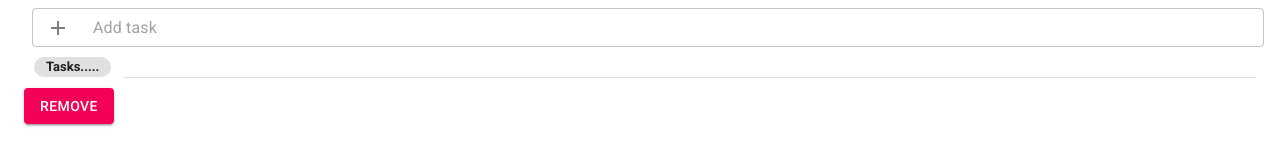
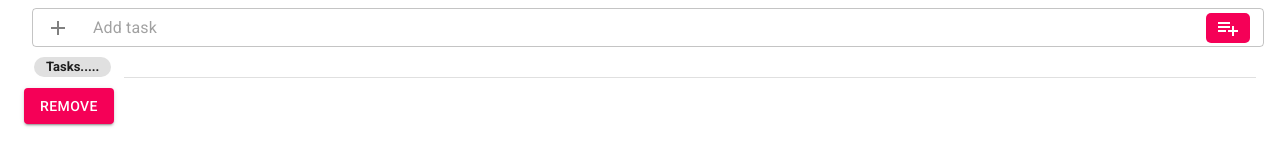
Before and after one commit to urmirahman/my-to-do-list, a React (Create React App) app: page / in a window 1280 px wide. Shown: the top 160 px of the page. Built offline with nearby package versions, Linux system fonts and the light colour scheme.

Commit message:
🎎: initial tot-do list done

```diff
--- a/src/components/InputText.jsx
+++ b/src/components/InputText.jsx
@@ -1,23 +1,39 @@
-import React, { useState } from "react";
-import { TextField } from "@material-ui/core";
+import React, { useEffect, useState } from "react";
+import { Button, TextField } from "@material-ui/core";
 import { makeStyles } from "@material-ui/styles";
 import InputAdornment from "@material-ui/core/InputAdornment";
 import AddOutlinedIcon from "@material-ui/icons/AddOutlined";
-import {styledInputText} from '../styledComponent/StyledComponent'
+import PlaylistAddIcon from "@material-ui/icons/PlaylistAdd";
+import { styledInputText } from "../styledComponent/StyledComponent";
 
 export const InputText = (props) => {
   const classes = styledInputText();
 
 
   return (
-
+    <>
     <TextField
       onKeyDown={props.onkeydown}
+     onChange={props.onchange}
       id="outlined-full-width"
       InputProps={{
         startAdornment: (
           <InputAdornment position="start">
             <AddOutlinedIcon style={{ color: "gray" }} />
+          </InputAdornment>
+        ),
+        endAdornment: (
+          <InputAdornment position="end">
+            <PlaylistAddIcon
+             onClick={props.onclick}
+              style={{
+                borderRadius: "5px",
+                color: "white",
+                cursor: "pointer",
+                background: "#f50057",
+                padding: "3px 10px",
+              }}
+            />
           </InputAdornment>
         ),
       }}
@@ -30,6 +46,6 @@ export const InputText = (props) => {
       }}
       variant="outlined"
       />
-
+      </>
   );
 };
--- a/src/components/Rough.jsx
+++ b/src/components/Rough.jsx
@@ -1,9 +1,9 @@
 
 import React, { useState } from 'react';
-import { TextField } from "@material-ui/core";
+import { Button, TextField } from "@material-ui/core";
 const Rough = () => {
   const [state, setState] = useState('');
-
+    const [temp,settemp] = useState('')
   const handlekey = (e) => {
     if(e.key ==="Enter"){
       setState(e.target.value)
@@ -12,10 +12,13 @@ const Rough = () => {
     }
   };
   const handleChnage = (e) => {
-    //setState(e.target.value)
-    console.log(state)
+    settemp(e.target.value)
 
   };
+  const handleClick = () => {
+    console.log(temp)
+  }
+
 
 
   return (
@@ -27,7 +30,7 @@ const Rough = () => {
 
       {/* Passing the key pressed to the handler function */}
       <TextField type="text" onKeyDown={handlekey} onChange={(e) => handleChnage(e)}  />
-
+        <Button onClick={handleClick} >Addd</Button>
     </div>
   );
 };
--- a/src/pages/Home.jsx
+++ b/src/pages/Home.jsx
@@ -30,8 +30,8 @@ export const Home = () => {
     localStorage.setItem("tasklist", JSON.stringify(incompleteTask));
     localStorage.setItem("completeTask", JSON.stringify(completeTask));
     localStorage.setItem("recycletasks", JSON.stringify(Recyclebean));
-    console.log(completeTask);
-    console.log(Recyclebean);
+    // console.log(completeTask);
+    // console.log(Recyclebean);
   }, [incompleteTask, completeTask, Recyclebean]);
 
   const AddComplteTask = (taskname, index) => {
@@ -69,9 +69,19 @@ export const Home = () => {
     setRecyclebean(p);
   };
 
+
+  const [store, setStore] = useState('')
+  const handleChange = (e) => {
+    setStore(e.target.value)
+  }
+  const handleClick = () => {
+    setIncompleteTask((old) => [...old, { name: store }]);
+  }
+
+
   return (
     <Container>
-      <InputText onkeydown={handlekey} />
+      <InputText onkeydown={handlekey} onchange={handleChange} onclick={handleClick} />
       <div className={classes.dividerTag}>
         <Chip label="Tasks....." />{" "}
         <Divider className={classes.divider} component="li" variant="inset" />
```
Lines whose indentation alone changed are shown as unchanged.
